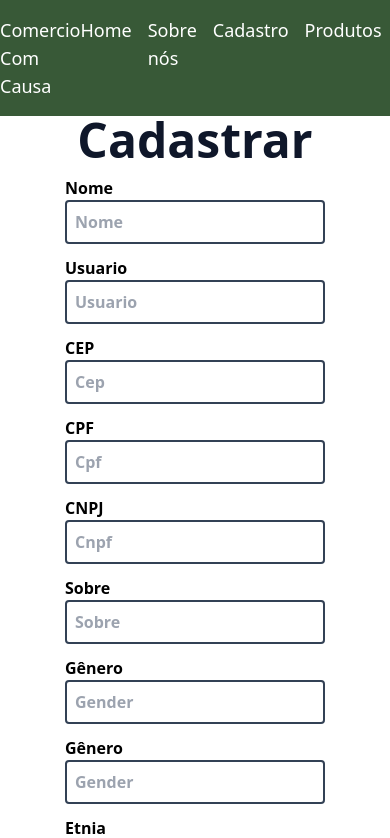
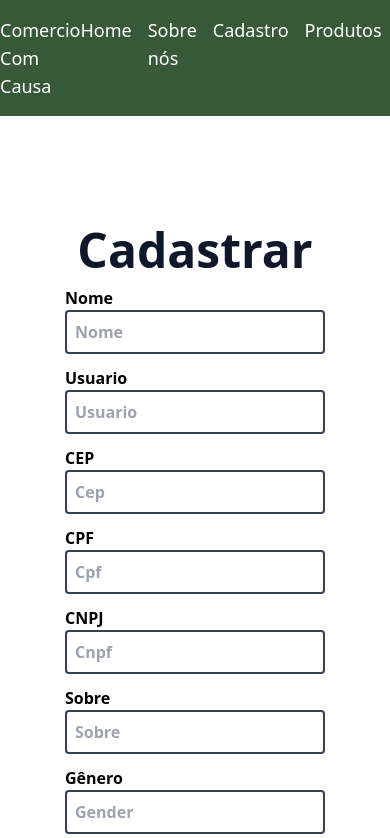
Before and after one commit to angelanascimento/generation-projeto-integrador-frontend, a React (Vite) app: page /cadastro in a window 390 px wide. Shown: the top 838 px of the page. Built offline with nearby package versions, Linux system fonts and the light colour scheme.

Commit message:
atualizacão layout da página cadastros

```diff
--- a/src/pages/cadastro/Cadastro.tsx
+++ b/src/pages/cadastro/Cadastro.tsx
@@ -4,7 +4,7 @@ import { useNavigate } from 'react-router-dom'
 
 import { cadastrarUsuario } from '../../services/Service'
 import Usuario from '../../models/Usuario'
-import Produto from '../../models/Produto'
+//import Produto from '../../models/Produto'
 
 import './Cadastro.css'
 
@@ -80,8 +80,8 @@ function Cadastro() {
 
   return (
 
-      <div className="grid grid-cols-1 lg:grid-cols-2 h-screen place-items-center font-bold">
-        <div className="fundoCadastro hidden lg:block"></div>
+      <div className="grid grid-cols-1 lg:grid-cols-2 h-[80rem] place-items-center font-bold">
+        <div className="fundoCadastro hidden lg:block h-full"></div>
         <form
           className='flex justify-center items-center flex-col w-2/3 gap-3'
           onSubmit={cadastrarNovoUsuario}>
@@ -156,18 +156,6 @@ function Cadastro() {
               placeholder="Sobre"
               className="border-2 border-slate-700 rounded p-2"
               value={usuario.about}
-              onChange={(e: ChangeEvent<HTMLInputElement>) => atualizarEstado(e)}
-            />
-          </div>
-          <div className="flex flex-col w-full">
-            <label htmlFor="gender">Gênero</label>
-            <input
-              type="text"
-              id="gender"
-              name="gender"
-              placeholder="Gender"
-              className="border-2 border-slate-700 rounded p-2"
-              value={usuario.gender}
               onChange={(e: ChangeEvent<HTMLInputElement>) => atualizarEstado(e)}
             />
           </div>
@@ -267,8 +255,6 @@ function Cadastro() {
 
         </form>
       </div>
-
-
       )
 }
 
```
